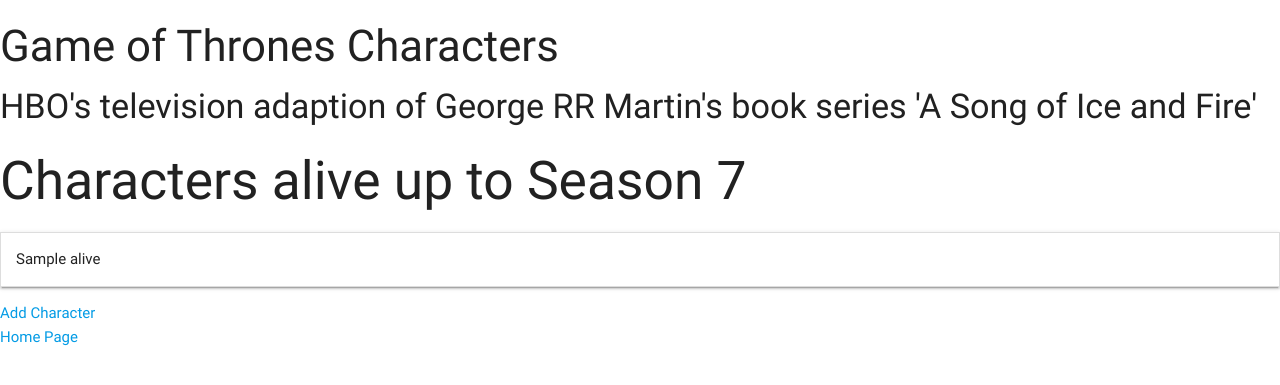
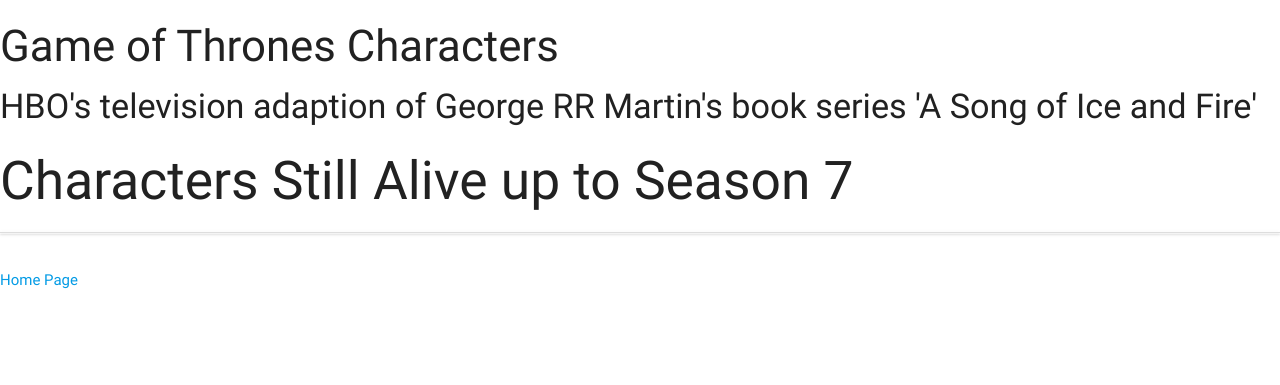
Before and after one commit to Code-Institute-Submissions/data-centric-milestone-project, a Flask app: page /alive_characters in a window 1280 px wide. Shown: the top 385 px of the page. Run offline with Flask 2, Linux system fonts and the light colour scheme; a database or web service that is not in the repository returns one stand-in record (values such as "Sample title"); some libraries are stand-ins or nearby versions.

Commit message:
added function for returning dead and alive characters from the DB

```diff
--- a/app.py
+++ b/app.py
@@ -274,17 +274,21 @@ def the_north(region_id):
 ALL FUNCTIONS BELOW RELATING TO DEAD ALIVE CHARACTERS
 """
 
-"""Function for returning all dead characters alphabetically"""
+"""Function for returning all dead characters"""
 @app.route('/deceased_characters')
 def deceased_characters():
     return render_template('deceased_characters.html',
-                            deceased=mongo.db.deceased.find().sort('name'))
+                            deceased=mongo.db.deceased.find().sort('name'),
+                            characters = list(mongo.db.character.find()))
 
-"""Function for returning alive characters alphabetically"""
+"""Function for returning all alive characters"""
 @app.route('/alive_characters')
 def alive_characters():
     return render_template('alive_characters.html',
-                            alive=mongo.db.alive.find().sort('name'))
+                            alive=mongo.db.deceased.find().sort('name'),
+                            characters = list(mongo.db.character.find()))
+
+
 
 
 
--- a/templates/alive_characters.html
+++ b/templates/alive_characters.html
@@ -1,16 +1,22 @@
 {% extends 'base.html' %} {% block content %}
-<h2>Characters alive up to Season 7</h2>
+<h2>Characters Still Alive up to Season 7</h2>
 
-<ul class="collapsible" data-collapsible="accordion">
-    {% for character in alive %}
-    <li>
-        <div class="collapsible-header">{{character.name}}</div>
-    </li>
-    {% endfor %}
-</ul>
-<div>
-    <a href="" class="waves-effect waves-light">Add Character</a>
+
+<div class="row">
+    <ul class="collapsible" data-collapsible="accordion">
+        {% for character in characters %}
+        <li>
+            {% if character.deceased == False %}
+            <div class="collapsible-header">Alive Characters</div>
+                <div class="collapsible-body">
+                    <p>{{ character.name }}</p>
+                    {% endif %}
+                    {% endfor %}
+                </div>
+        </li>
+    </ul>
 </div>
+
 
 <div>
     <a href="{{ url_for('home_page') }}" class="waves-effect waves-light">Home Page</a>
--- a/templates/home_page.html
+++ b/templates/home_page.html
@@ -259,16 +259,17 @@
     <!--    <div class="col s6 offset-s3">-->
     <li>
         <div class="collapsible-header">
-            <h5>Deceased Characters (up to season 7) *Spoilers</h5>
+            <h5>Dead and Alive Characters up to season 7 *SPOILERS ALERT*</h5>
         </div>
         <div class="collapsible-body"><a href="{{ url_for('deceased_characters') }}">Dead</a></div>
         <div class="collapsible-body"><a href="{{ url_for('alive_characters') }}">Alive</a></div>
+
     </li>
     <!--</div>-->
     <!--</div>-->
 </ul>
 
-<div><a href="{{ url_for('alive_characters') }}">Characters still alive (Up to Season 7)</a></div>
+
 
 
 {% endblock %}
```
Also changed, not shown: templates/deceased_characters.1.html (renamed from templates/add_region.html, +18 -14 lines).
